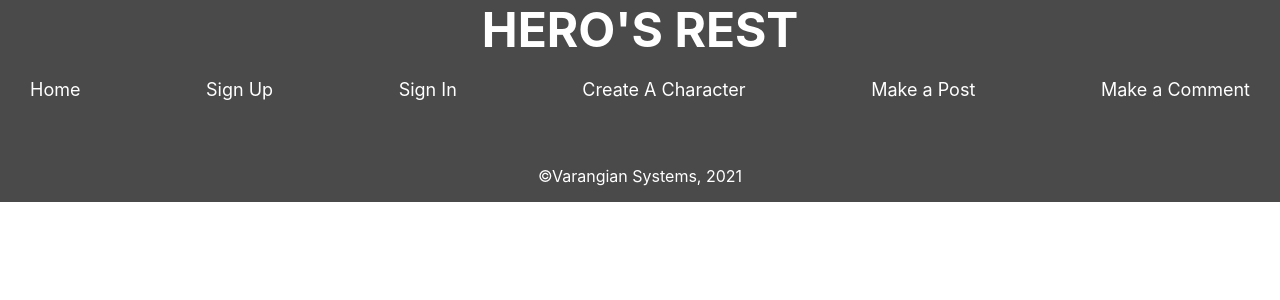
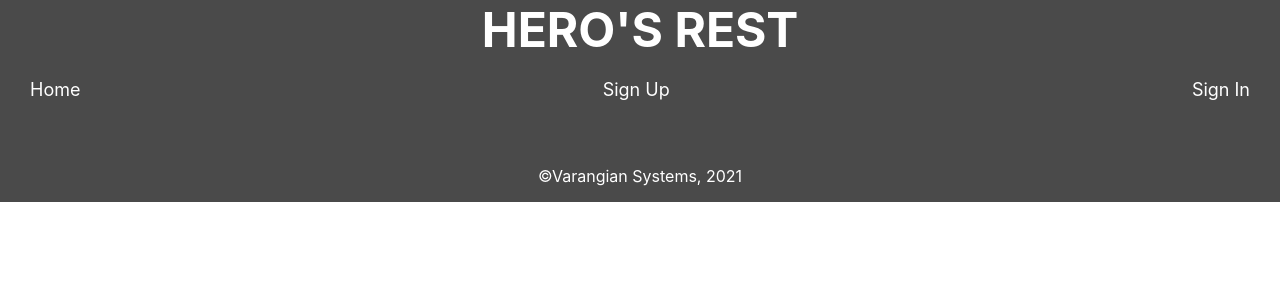
Before and after one commit to Jason-Berkower/Hero-s_Rest, a React (Create React App) app in the folder client/: page / in a window 1280 px wide. Shown: the top 300 px of the page. Built offline with nearby package versions, Linux system fonts and the light colour scheme.

Commit message:
Nav conditional logic added to limit values based on state absence.

```diff
--- a/client/src/components/Navigation/Navbar.jsx
+++ b/client/src/components/Navigation/Navbar.jsx
@@ -3,7 +3,7 @@ import './Navbar.css';
 
 export default function Navbar(props) {
 
-  const { currentUser } = props
+  const { currentUser, currentCharacter } = props
 
   return (
     <div>
@@ -13,9 +13,9 @@ export default function Navbar(props) {
         <Link to='/'>Home</Link>
         <Link to='/signup'>Sign Up</Link>
         <Link to='/signin'>Sign In</Link>
-        <Link to='/character-creation'>Create A Character</Link>
-        <Link to='/post-creation'>Make a Post</Link>
-        <Link to='/comment-creation'>Make a Comment</Link>
+        {currentUser && <Link to='/character-creation'>Create A Character</Link>}
+        {currentCharacter && <Link to='/post-creation'>Make a Post</Link>}
+        {currentCharacter && <Link to='/comment-creation'>Make a Comment</Link>}
       </div>
     </div>
   )
```
